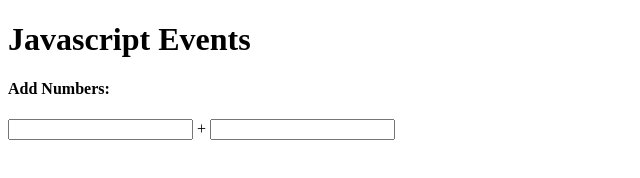
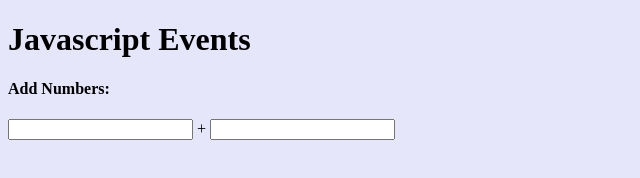
Before and after one commit to kbkesit/github-for-noobs, a plain HTML site: page index.html in a window 1280 px wide. Shown: the whole page, without its empty margins (0-640 px from the left). Drawn offline with Linux system fonts and the light colour scheme.

Commit message:
Made the bg lavender

```diff
--- a/index.html
+++ b/index.html
@@ -6,6 +6,9 @@
         <script type="text/javascript" src="events.js" >
 
         </script>
+        <style>
+            body {background: lavender;}
+        </style>
     </head>
 
     <body>
```
